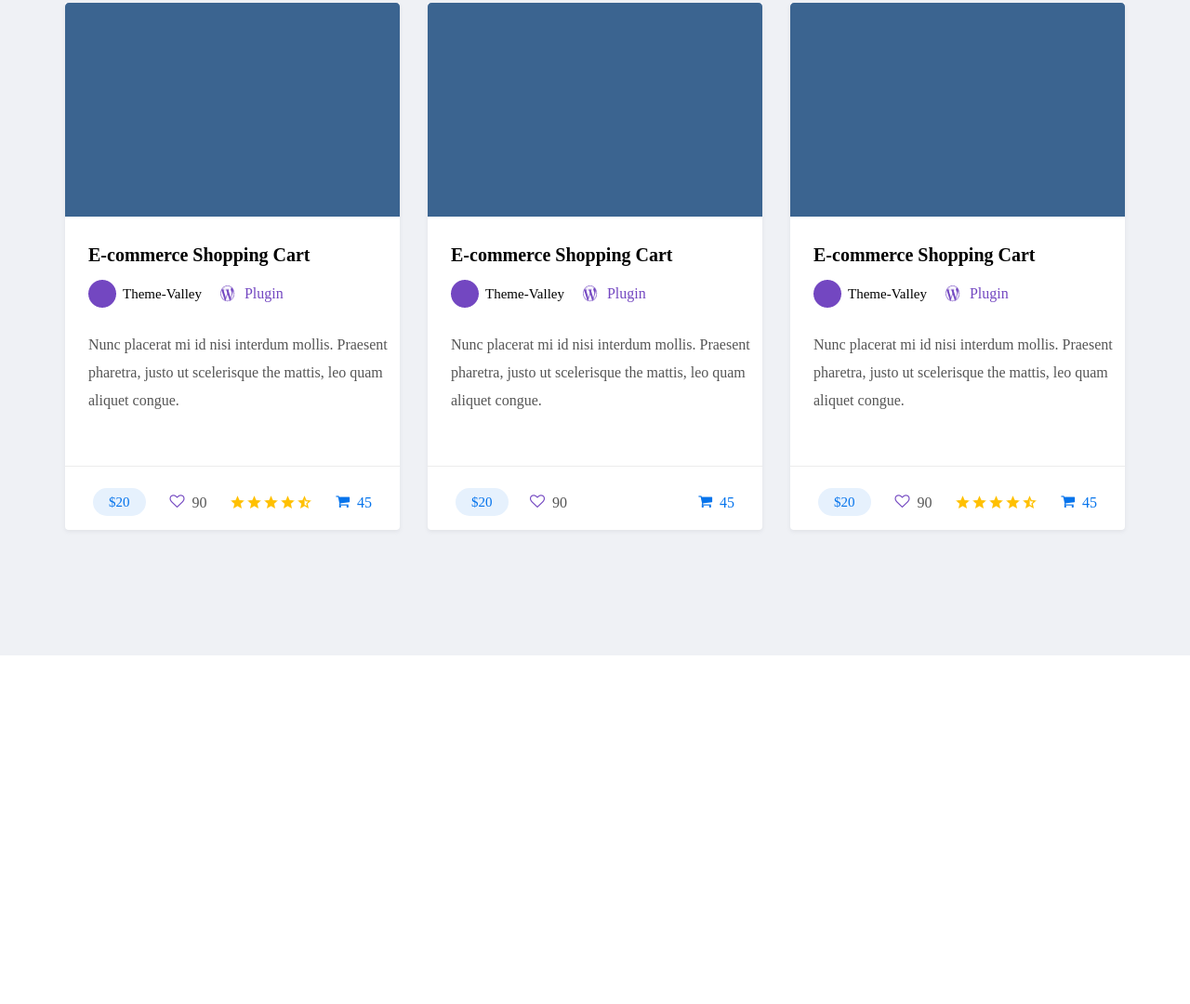
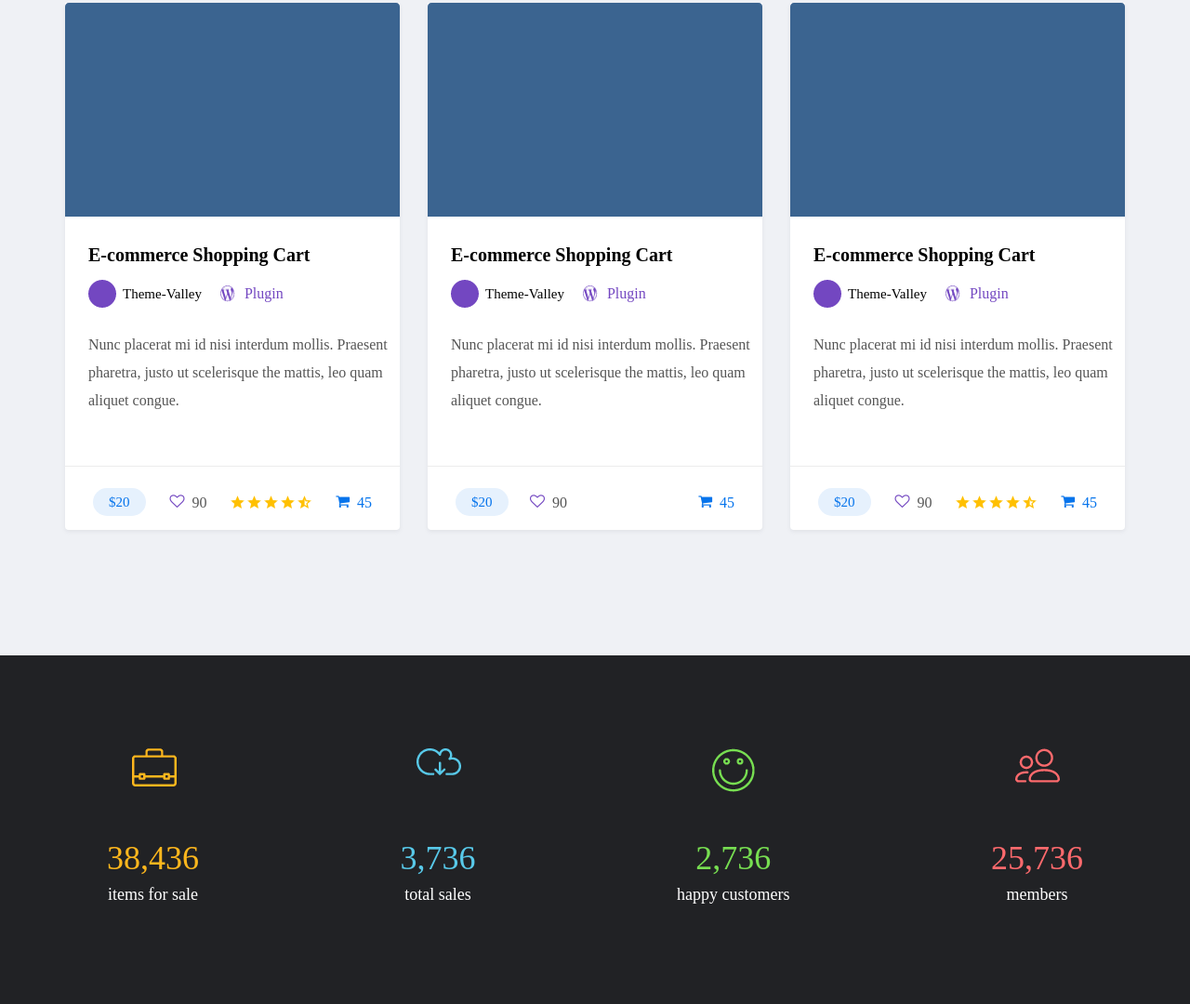
Before and after one commit to ilya-lunyov98/MartPlace, a website: page app/index.html in a window 1280 px wide. Shown: the part 4757-5837 px from the top of the page at 93% size. Before the commit the page ends 5462 px from the top, so only its background shows below. Drawn offline with nearby package versions, Linux system fonts and the light colour scheme; files that its build step writes are made by us from their sources; files whose address does not match are found by name; a web font is replaced by a local one.

Commit message:
added statistic

```diff
--- a/app/index.html
+++ b/app/index.html
@@ -931,6 +931,69 @@
         </div>
       </div>
     </section>
+
+    <section class="statistic">
+      <div class="container">
+        <div class="statistic__wrapper">
+
+          <div class="statistic__item">
+            <div class="statistic__inner">
+              <div class="statistic__icon">
+                <img src="images/stat-1.png" alt="">
+              </div>
+              <div class="statistic__amount">
+                38,436
+              </div>
+            </div>
+              <div class="statistic__descr">
+                items for sale
+              </div>
+          </div>
+          <div class="statistic__item">
+            <div class="statistic__inner">
+              <div class="statistic__icon">
+                <img src="images/stat-2.png" alt="">
+              </div>
+              <div class="statistic__amount amount-1">
+                3,736
+              </div>
+            </div>
+              <div class="statistic__descr">
+                total sales
+              </div>
+          </div>
+
+          <div class="statistic__item">
+            <div class="statistic__inner">
+              <div class="statistic__icon">
+                <img src="images/stat-3.png " alt="">
+              </div>
+              <div class="statistic__amount amount-2">
+                2,736
+              </div>
+            </div>
+              <div class="statistic__descr">
+                happy customers
+              </div>
+          </div>
+
+          <div class="statistic__item">
+            <div class="statistic__inner">
+              <div class="statistic__icon">
+                <img src="images/stat-4.png" alt="">
+              </div>
+              <div class="statistic__amount amount-3">
+                25,736
+              </div>
+            </div>
+              <div class="statistic__descr">
+                members
+              </div>
+          </div>
+        </div>
+      </div>
+    </section>
+
     <script src="https://ajax.googleapis.com/ajax/libs/jquery/3.4.1/jquery.min.js"></script>
     <script src="js/libs.min.js"></script>
     <script src="js/main.js"></script>
--- a/app/scss/style.scss
+++ b/app/scss/style.scss
@@ -695,8 +695,6 @@
 
 //slider__sub
 
-
-
 .slider-sub {
     padding: 120px 0px;
     background-color: #eff1f5;
@@ -721,11 +719,50 @@
     margin: 15px;
 }
 
-
-
 //slider__sub end
 
+//statistic
 
+.statistic {
+    background-color: #212225;
+    padding: 100px;
+    &__wrapper {
+        display: flex;
+        justify-content: space-between;
+    }
+    &__item {
+        text-align: center;
+    }
+    &__inner {
+
+    }
+    &__icon {
+        width: 46px;
+        height: 47px;
+        margin: 0 auto;
+    }
+    &__amount {
+        padding-top: 51px;
+        color: #feb71d;
+        font-size: 36px;
+    }
+    &__descr {
+        font-size: 18px;
+        line-height: 36px;
+        color: #ffffff;
+    }
+    .amount-1{
+        color: #58c9e9;
+    }
+    .amount-2{
+        color: #77de51;
+    }
+    .amount-3{
+        color: #ff6a6d;
+    }
+}
+
+//statistic end
 
 
 
```
Also changed, not shown: app/images/briefcase.svg (added), app/images/stat-1.png (added), app/images/stat-2.png (added), app/images/stat-3.png (added), app/images/stat-4.png (added).
